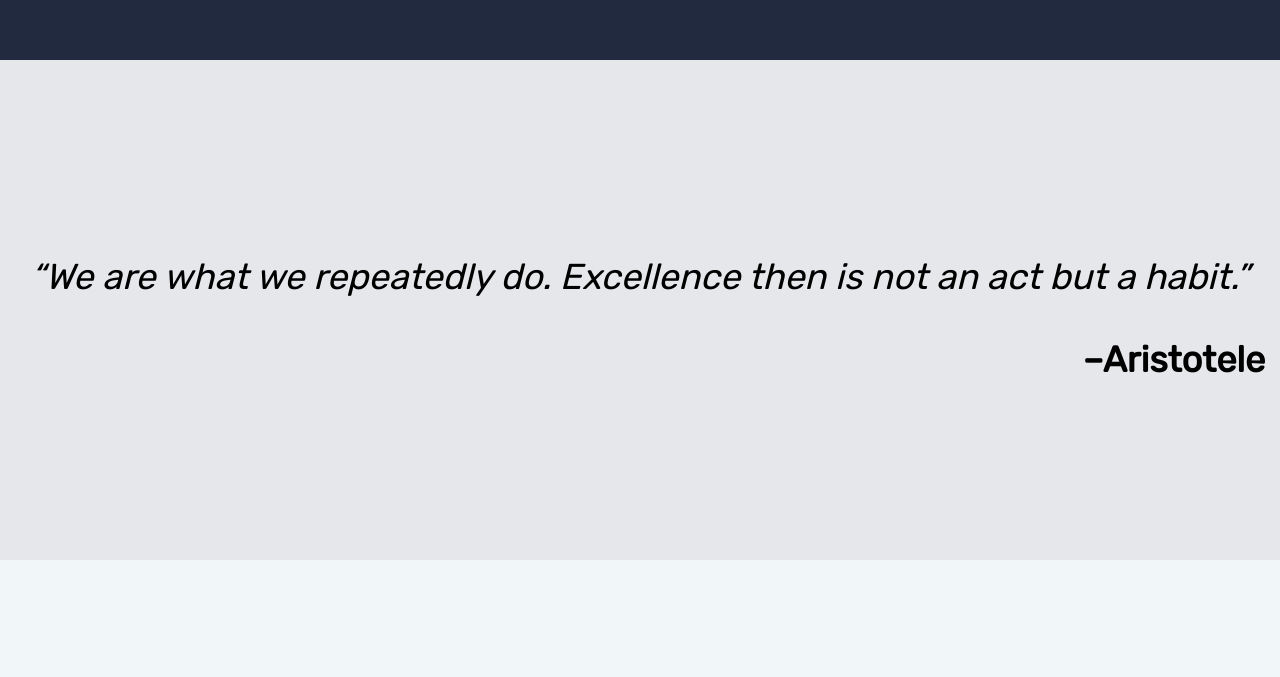
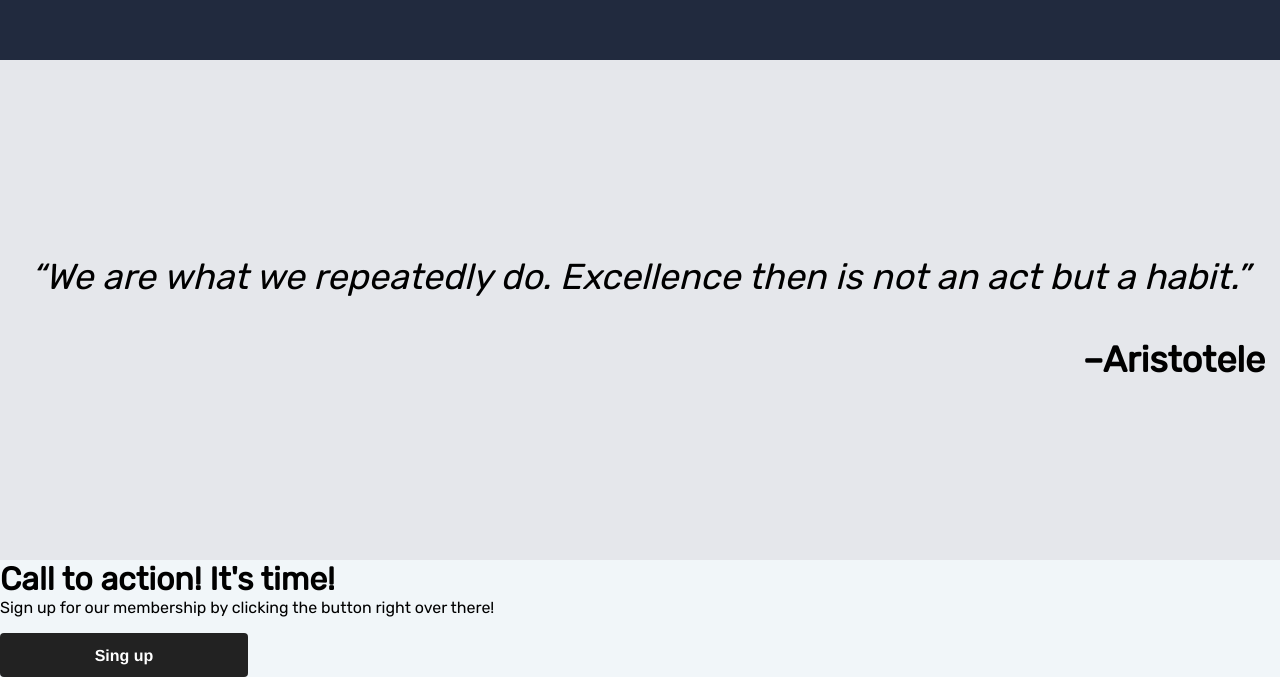
Before and after one commit to NichiforCostin/landing-page-project, a plain HTML site: page index.html in a window 1280 px wide. Shown: the part 1664-2341 px from the top of the page. Before the commit the page ends 2224 px from the top, so only its background shows below. Drawn offline with Linux system fonts and the light colour scheme.

Commit message:
Add html code for contact section

```diff
--- a/index.html
+++ b/index.html
@@ -20,7 +20,7 @@
         <ul class="header-list">
           <li><a href="#about">About</a></li>
           <li><a href="#prices">Pricing</a></li>
-          <li><a href="#">Contact</a></li>
+          <li><a href="#contact">Contact</a></li>
         </ul>
       </header>
       <div class="welcome-section">
@@ -30,7 +30,7 @@
             This description can be changed depending on the clients
             preferences.
           </p>
-          <button class="button-31" role="button">Submit</button>
+          <button class="button-31" role="button">Sing up</button>
         </div>
         <img
           src="images/welcome-image.jpg"
@@ -88,5 +88,16 @@
         <p class="name">–Aristotele</p>
       </div>
     </div>
+    <div class="contact-section" id="contact">
+      <div class="contact-div">
+        <div class="contact-text">
+          <h1>Call to action! It's time!</h1>
+          <p>
+            Sign up for our membership by clicking the button right over there!
+          </p>
+        </div>
+        <button class="button-31 contact-button" role="button">Sing up</button>
+      </div>
+    </div>
   </body>
 </html>
```
